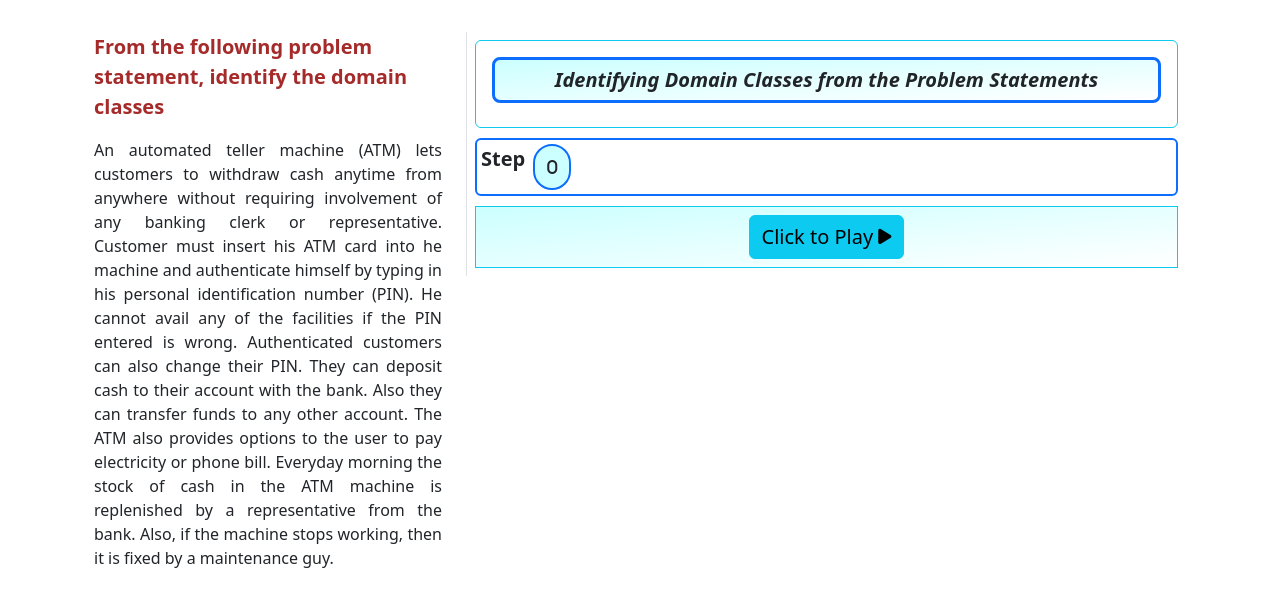
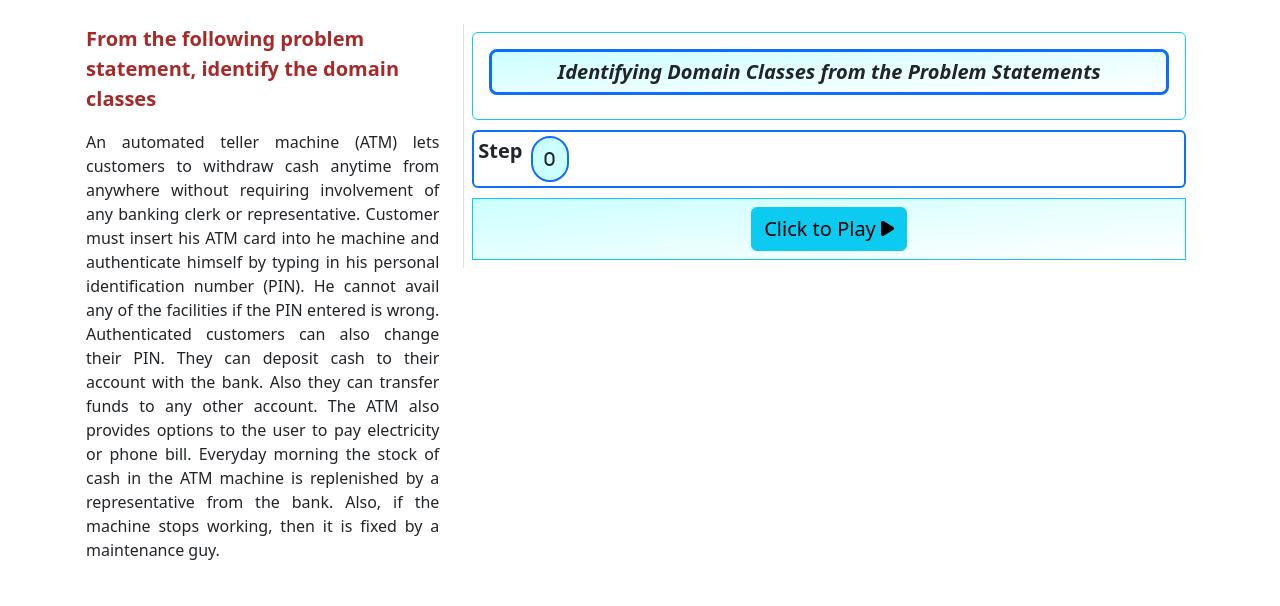
Before and after one commit to virtual-labs/exp-identifying-domain-classes-from-problem-tatements-iitkgp, a plain HTML site: page experiment/simulation/index.html in a window 1280 px wide. Drawn offline with nearby package versions, Linux system fonts and the light colour scheme.

Commit message:
domain class simulation modified

```diff
--- a/experiment/simulation/index.html
+++ b/experiment/simulation/index.html
@@ -50,7 +50,7 @@ Author: Prakriti Dhang -->
         <hr>
     </div> -->
 
-    <div class="container mt-2 p-4">
+    <div class="container mt-2 p-3">
 
         <div class="d-flex flex-column justify-content-center mb-3 ">
             <div class="row">
```
